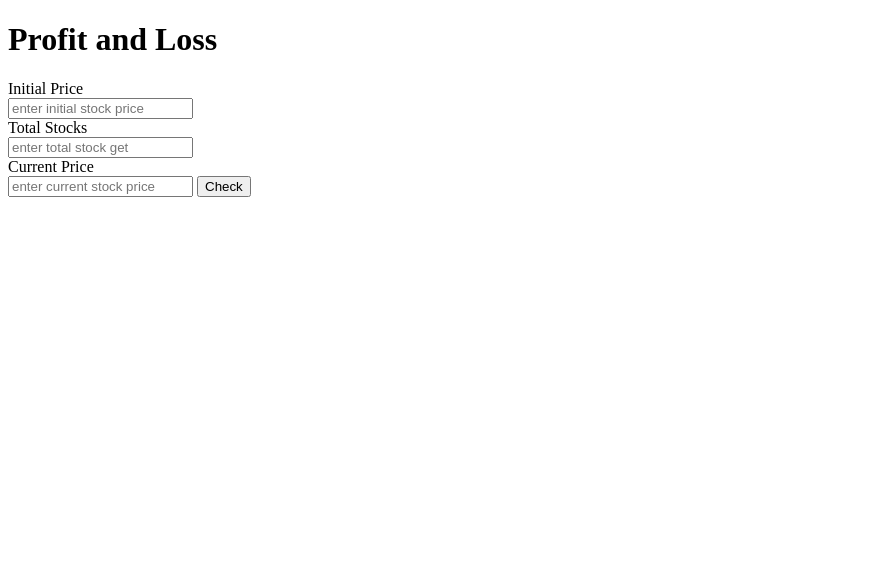
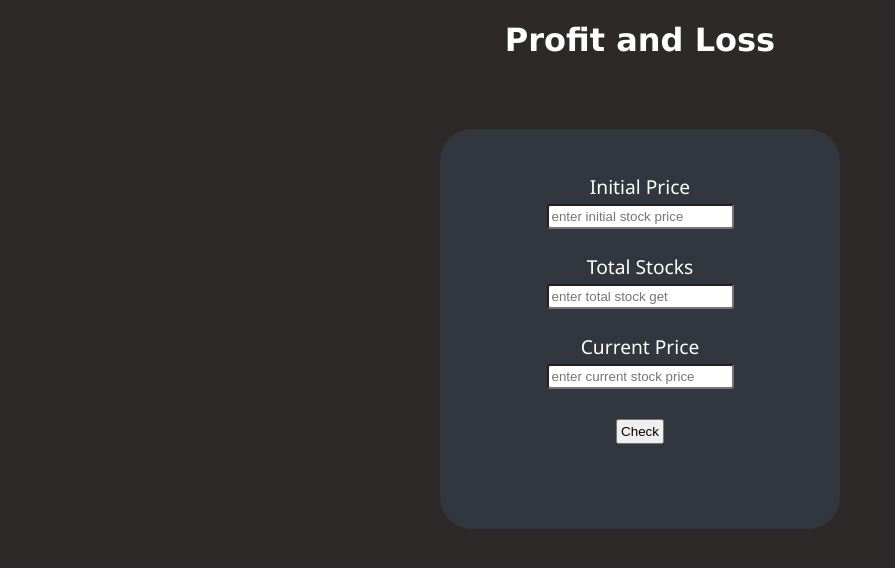
Before and after one commit to jayeshHande21/Profit-and-Loss, a plain HTML site: page index.html in a window 1280 px wide. Shown: the whole page, without its empty margins (0-895 px from the left). Drawn offline with Linux system fonts and the light colour scheme.

Commit message:
style project

```diff
--- a/index.html
+++ b/index.html
@@ -10,8 +10,9 @@
 </head>
 
 <body>
+    <h1>Profit and Loss</h1>
     <div class="container">
-        <h1>Profit and Loss</h1>
+
         <label for="initial price">Initial Price</label>
         <input type="text" placeholder="enter initial stock price" id="initial-price">
 
--- a/script.js
+++ b/script.js
@@ -18,14 +18,14 @@ function calculate(initial,current,quantity){
     if(initial > current){
         const loss = (initial-current)* quantity
         const lossPercentage = loss / initial * 100;
-       ShowMessage(`total loss is ${loss}, and the percentage is ${lossPercentage}% `);
+       ShowMessage(`Hey!! Your total loss is ${loss}, and the percentage is ${lossPercentage.toFixed(2)}% 😔😔😔`);
     }
     else if(current > initial){
         const profit = (current - initial) * quantity;
         const profitPercentage = profit / initial * 100
-        ShowMessage(`Hey profit is ${profit} and percentage is ${profitPercentage}%`);
+        ShowMessage(`Hey Your profit is ${profit} and percentage is ${profitPercentage.toFixed(2)}%🥳🥳🥳`);
     }else{
-        ShowMessage(`No Pain No Gain And No Gain And No Pain`)
+        ShowMessage(`No Pain No Gain And No Gain And No Pain😐😐`)
     }
 
 
--- a/style.css
+++ b/style.css
@@ -1,8 +1,47 @@
 *{
 
 }
+body{
+    background-color: rgb(46, 41, 41);
+}
+h1{
+    color:white;
+    text-align: center;
+    font-family:Verdana, Geneva, Tahoma, sans-serif;
+}
 label{
     display: block;
+    padding:4px;
+    font-size: larger;
+    font-family:'Segoe UI', Tahoma, Geneva, Verdana, sans-serif;
+    color:white;
+    margin-top: 20px;
 
 
 }
+input{
+    padding:3px;
+    border-radius: 0.2rem;
+}
+.container{
+    text-align: center;
+   padding-top: 20px;
+    height:380px;
+    width:400px;
+    background-color: rgb(50, 54, 63);
+    margin:auto;
+    border-radius: 2rem;
+    margin-top: 70px;
+
+}
+#button{
+    display: block;
+    margin: auto;
+    margin-top: 30px;
+    padding:3px;
+}
+#output{
+    padding: 2rem;
+    color: whitesmoke;
+
+}
```
